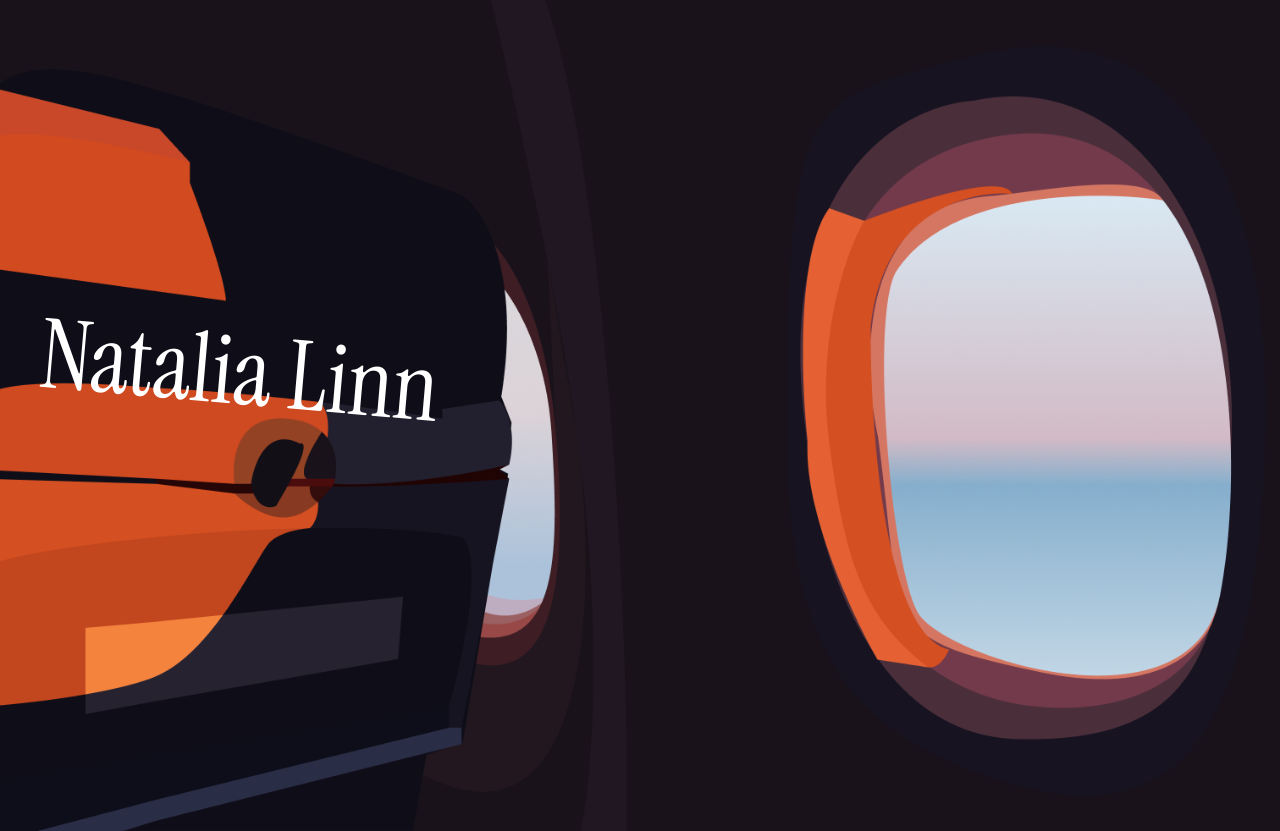
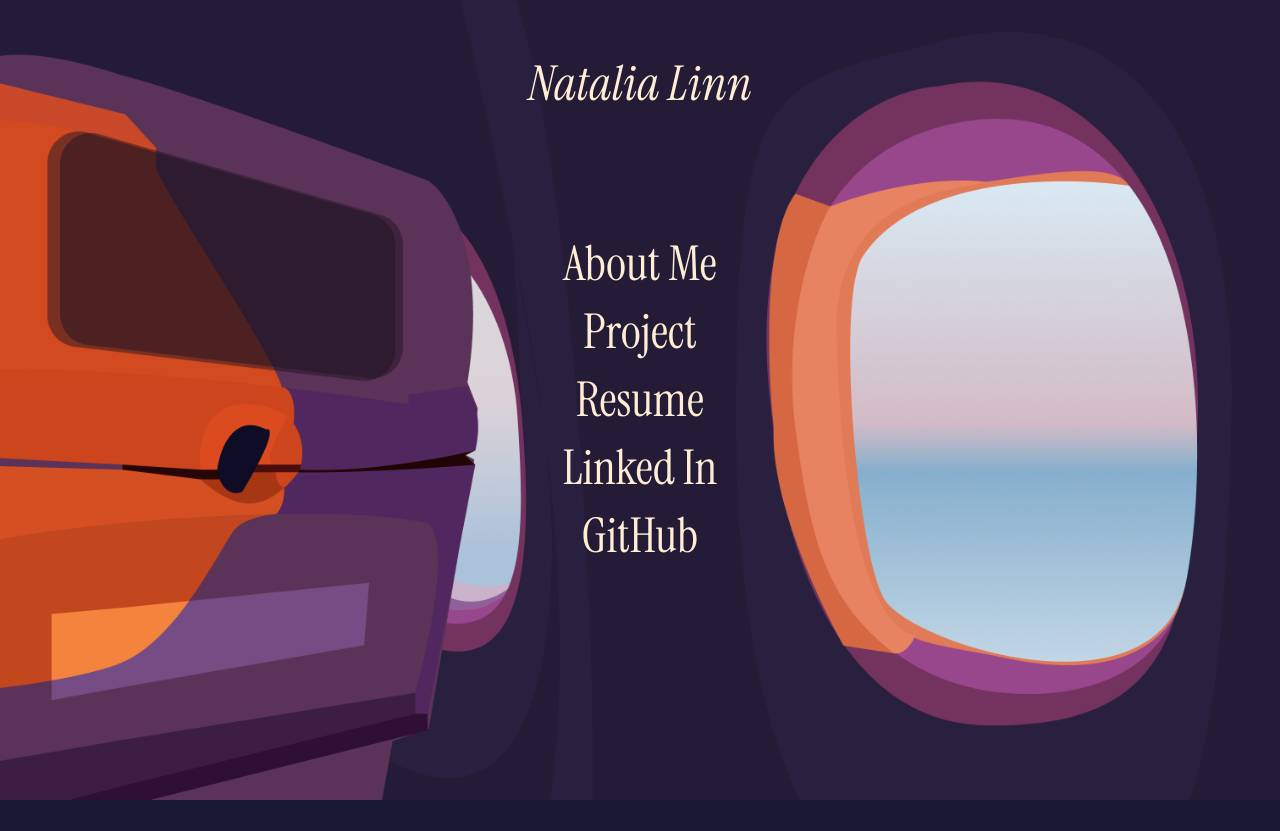
Before and after one commit to yoitsnatalia/website_plane, a React (Vite) app: page / in a window 1280 px wide. After the commit the page ends 800 px from the top, so only its background shows below. Built offline with nearby package versions, Linux system fonts and the light colour scheme.

Commit message:
Nav component w/ hover & select & useState

```diff
--- a/package.json
+++ b/package.json
@@ -11,8 +11,10 @@
   },
   "dependencies": {
     "@tailwindcss/vite": "^4.0.9",
+    "framer-motion": "^12.4.7",
     "react": "^19.0.0",
-    "react-dom": "^19.0.0"
+    "react-dom": "^19.0.0",
+    "react-router-dom": "^7.2.0"
   },
   "devDependencies": {
     "@eslint/js": "^9.21.0",
--- a/src/App.jsx
+++ b/src/App.jsx
@@ -1,21 +1,24 @@
 import { useState } from 'react'
-import seat from "./assets/scene.png"
+import seat from "./assets/scene3.png"
+// import Flyers from "./Flyers";
+import Nav from "./Nav.jsx";
 
 function App() {
   const [count, setCount] = useState(0)
 
   return (
     <>
-      <div className="relative h-screen w-screen flex items-center text-white font-instrument">
+      <div className="h-screen w-screen justify-center flex text-white font-instrument">
         <img
           src={seat}
           alt="Background"
-          className="absolute inset-0 w-screen object-cover"
+          className="absolute inset-0 w-screen h-screen object-cover"
         />
-        <h1 className="text-8xl relative bottom-7 left-10 rotate-5">Natalia Linn</h1>
+        <h1 className="flex text-5xl text-orange-100 italic m-15 absolute z-1">Natalia Linn</h1>
+        <Nav />
       </div>
     </>
   )
 }
 
-export default App
+export default App;
--- /dev/null
+++ b/src/Flyers.jsx
@@ -0,0 +1,39 @@
+// EXPERIMENTAL!!
+
+
+import { motion } from "framer-motion";
+import { useState } from "react";
+//import { useNavigate } from "react-router-dom"; // If using React Router
+
+export default function Folder() {
+  //const navigate = useNavigate(); // For navigation (optional)
+  const [hoveredPage, setHoveredPage] = useState(null);
+
+  // Pages data
+  const pages = [
+    { id: 1, title: "Page 1", color: "bg-red-500" },
+    { id: 2, title: "Page 2", color: "bg-blue-500" },
+    { id: 3, title: "Page 3", color: "bg-green-500" },
+  ];
+
+  return (
+    <div className="relative flex items-center justify-center h-screen">
+        {/* Pages Peeking Out */}
+        {pages.map((page, index) => (
+          <motion.div
+            key={page.id}
+            className={`absolute top-${index * 6} w-48 h-28 rounded-lg shadow-md text-white flex items-center justify-center font-semibold cursor-pointer ${page.color}`}
+            style={{ zIndex: index }}
+            initial={{ y: 0, rotate: -5 }}
+            whileHover={{ y: -10, rotate: 0, scale: 1.1 }}
+            whileTap={{ scale: 0.95 }}
+            animate={hoveredPage === index ? { y: -15, rotate: 2 } : {}}
+            onMouseEnter={() => setHoveredPage(index)}
+            onMouseLeave={() => setHoveredPage(null)}
+          >
+            {page.title}
+          </motion.div>
+        ))}
+      </div>
+  );
+}
--- /dev/null
+++ b/src/Nav.jsx
@@ -0,0 +1,30 @@
+import { useState } from 'react';
+
+const navOptions = {
+  "About Me": "about_me",
+  "Project": "project",
+  "Resume": "resume",
+  "Linked In": "linked_in",
+  "GitHub": "github"
+};
+
+function Nav(props) {
+    const [navSelect, setNavSelect] = useState("");
+
+    const getNavSelectClass = (navOption) => {
+      return navSelect === navOption ? "m-5 italic underline cursor-pointer" : "m-5 hover:italic hover:underline cursor-pointer";
+    }
+
+    return (
+        <div className="flex flex-col relative justify-center items-center text-5xl text-orange-100">
+          <ul className="text-center">
+            {Object.keys(navOptions).map(option => (
+              // keep track of which nav option is active
+              <li className={getNavSelectClass(navOptions[option])} key={navOptions[option]} onClick={() => setNavSelect(navOptions[option])}>{option}</li>
+            ))}
+          </ul>
+        </div>
+    )
+}
+
+export default Nav;
--- a/src/index.css
+++ b/src/index.css
@@ -1,4 +1,4 @@
-@import url('https://fonts.googleapis.com/css2?family=Instrument+Serif&display=swap');
+@import url('https://fonts.googleapis.com/css2?family=Instrument+Serif:ital@0;1&display=swap');
 @import "tailwindcss";
 
 
```
Also changed, not shown: src/assets/scene3.png (added), 1 other file (tests, documents, lock files or other folders).
